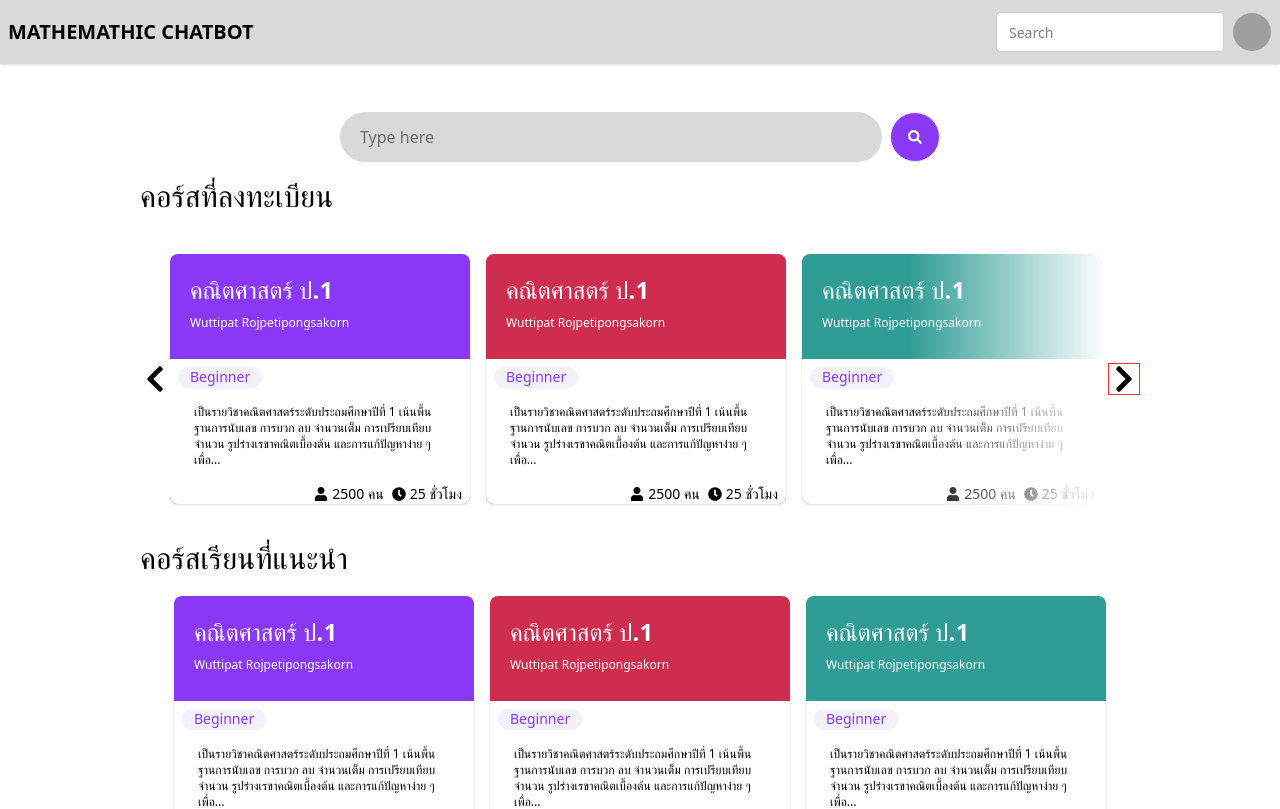
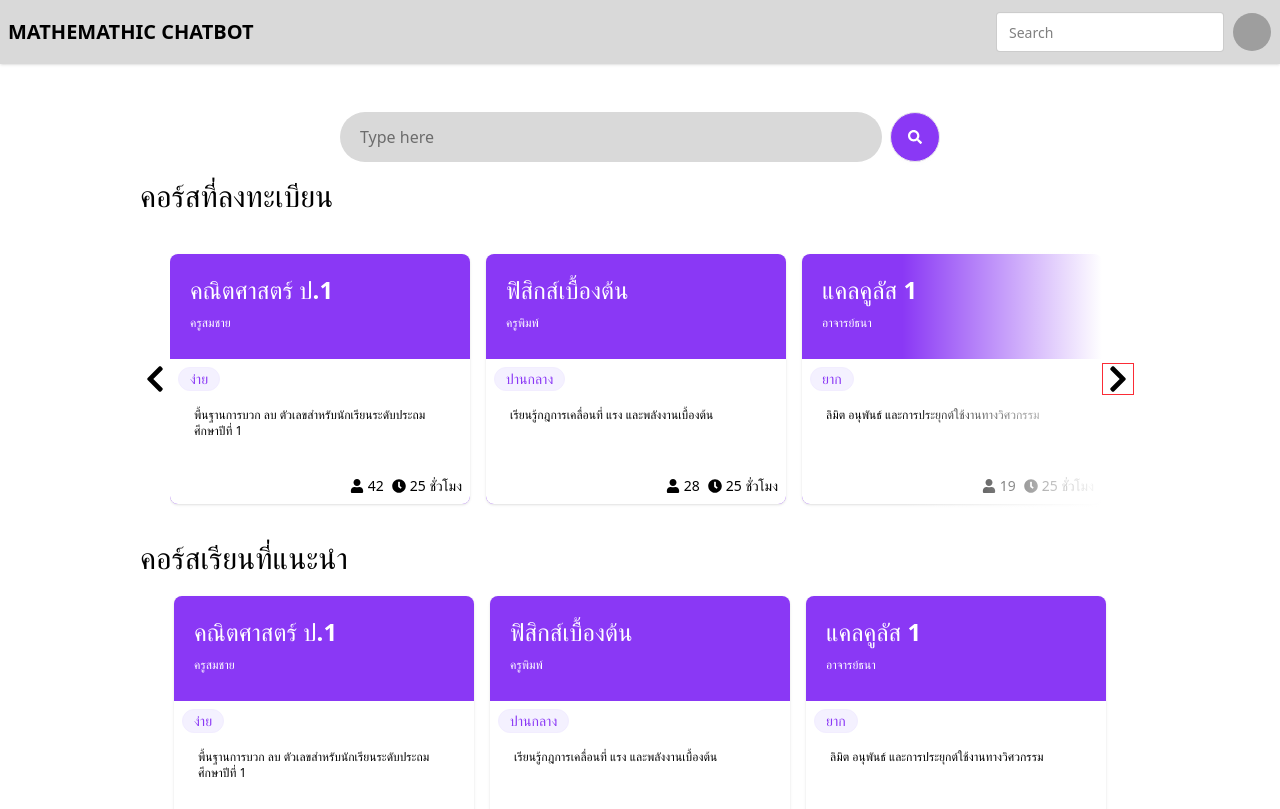
Before and after one commit to Rezzpect/MathChatBot-Front, a React (Vite) app: page / in a window 1280 px wide. Shown: the top 809 px of the page. Built offline with nearby package versions, Linux system fonts and the light colour scheme; grey boxes are pictures that could not be loaded.

Commit message:
add// Adjust Component to be ready for API

```diff
--- a/src/components/CourseCard/index.tsx
+++ b/src/components/CourseCard/index.tsx
@@ -2,23 +2,28 @@ import { FaUser } from "react-icons/fa";
 import { FaClock } from "react-icons/fa";
 import type { CourseCardProp } from "../../@types/coursecard";
 
-export default function CourseCard({color}:CourseCardProp) {
+export default function CourseCard({
+    course_name,
+    course_owner,
+    difficulty,
+    course_description,
+    student_amount }
+    : CourseCardProp) {
     return (
-        <div className={`card ${color} text-neutral-content w-[300px] h-[250px] flex-shrink-0 card-sm shadow-sm`}>
+        <div className={`card bg-primary text-neutral-content w-[300px] h-[250px] flex-shrink-0 card-sm shadow-sm`}>
             <div className="card-body text-primary-content p-5">
-                <header className="card-title text-2xl font-bold">คณิตศาสตร์ ป.1</header>
-                <p className="text-l">Wuttipat Rojpetipongsakorn</p>
+                <header className="card-title text-2xl font-bold">{course_name}</header>
+                <p className="text-l">{course_owner}</p>
             </div>
             <div className="bg-white rounded-b-lg h-[145px] flex flex-col text-2xl p-2">
-                <div className="badge badge-soft badge-primary">Beginner</div>
-                <p className="card-body">        เป็นรายวิชาคณิตศาสตร์ระดับประถมศึกษาปีที่ 1
-                    เน้นพื้นฐานการนับเลข การบวก ลบ จำนวนเต็ม การเปรียบเทียบจำนวน
-                    รูปร่างเรขาคณิตเบื้องต้น และการแก้ปัญหาง่าย ๆ เพื่อ...
-                </p>
+                <div className="badge badge-soft badge-primary">{difficulty}</div>
+
+                <p className="card-body">{course_description}</p>
+
                 <div className="flex justify-end text-sm items-center gap-2">
                     <div className="flex text-sm items-center gap-1">
                         <div><FaUser /></div>
-                            <span>2500 คน</span>
+                        <span>{student_amount}</span>
                     </div>
                     <div className="flex text-sm items-center gap-1">
                         <div><FaClock /></div>
--- a/src/pages/Lesson/index.tsx
+++ b/src/pages/Lesson/index.tsx
@@ -3,38 +3,11 @@ import { FaPlus } from "react-icons/fa";
 import DataTable from "../../components/DataTable/datatable";
 
 export default function LessonPage() {
-    const data = [
-        {
-            title: "โจทย์ปัญหาการคูณ",
-            description: "Lorem ipsum dolor sit amet, consectetur adipiscing elit.",
-            exerciseCount: "23 ข้อ",
-            status: "เสร็จ"
-        },
-        {
-            title: "โจทย์ปัญหาการบวก",
-            description: "Lorem ipsum dolor sit amet, consectetur adipiscing elit.",
-            exerciseCount: "15 ข้อ",
-            status: "กำลังทำ"
-        },
-        {
-            title: "โจทย์ปัญหาการลบ",
-            description: "Lorem ipsum dolor sit amet, consectetur adipiscing elit.",
-            exerciseCount: "30 ข้อ",
-            status: "ยังไม่เริ่ม"
-        },
-        {
-            title: "โจทย์ปัญหาการหาร",
-            description: "Lorem ipsum dolor sit amet, consectetur adipiscing elit.",
-            exerciseCount: "18 ข้อ",
-            status: "เสร็จ"
-        },
-        {
-            title: "โจทย์ปัญหาการแก้สมการง่ายๆ",
-            description: "Lorem ipsum dolor sit amet, consectetur adipiscing elit.",
-            exerciseCount: "12 ข้อ",
-            status: "กำลังทำ"
-        }
-    ];
+    const data ={
+            course_title: "คณิตสอบแข่ง",
+            course_owner: "Wuttipat Rojpetipongsakorn",
+            course_description: "Lorem ipsum dolor sit amet, consectetur adipiscing elit. Vestibulum tempus placerat sodales. Orci varius natoque penatibus et magnis dis parturient montes, nascetur ridiculus mus. Duis vel massa magna. Fusce erat mauris, feugiat in eleifend vel, lacinia et sapien. Sed gravida quis eros euismod molestie. Proin fringilla, urna quis dapibus luctus, nisl purus porta nisl, ut lacinia nisl sapien sed lorem. Aliquam bibendum, nulla ut pretium porttitor, metus nunc eleifend nunc, ac fermentum magna magna a massa. Quisque venenatis lorem vitae arcu finibus, nec commodo odio efficitur. In in sollicitudin dui, ac volutpat magna. Nulla nec luctus turpis. Nam gravida imperdiet molestie.",
+    };
     return (
         <div className="h-[calc(100vh-65px)] min-h-fit flex flex-col justify-center items-center">
             <div className="flex rounded-b-lg w-full h-[157px] bg-primary">
@@ -43,15 +16,15 @@ export default function LessonPage() {
             <div className="flex flex-col w-[965px] h-fit min-h-[500px]">
                 <div className="flex justify-between items-end">
                     <div className="flex flex-col text-primary my-8 gap-3">
-                        <header className="text-5xl font-bold text-shadow-lg">คณิตสอบแข่ง</header>
-                        <header className="text-xl font-bold text-shadow-lg">Wuttipat Rojpetipongsakorn</header>
+                        <header className="text-5xl font-bold text-shadow-lg">{data.course_title}</header>
+                        <header className="text-xl font-bold text-shadow-lg">{data.course_owner}</header>
                     </div>
                     <button className="btn btn-primary rounded-full shadow-sm">ลงทะเบียน<FaPlus /></button>
                 </div>
 
                 <div className="flex flex-col bg-base-300 rounded-lg shadow-sm text-base p-5 my-5">
                     <header className="text-2xl font-bold">เกี่ยวกับคอร์ส</header>
-                    <span className="px-10 py-5 w-full">Lorem ipsum dolor sit amet, consectetur adipiscing elit. Vestibulum tempus placerat sodales. Orci varius natoque penatibus et magnis dis parturient montes, nascetur ridiculus mus. Duis vel massa magna. Fusce erat mauris, feugiat in eleifend vel, lacinia et sapien. Sed gravida quis eros euismod molestie. Proin fringilla, urna quis dapibus luctus, nisl purus porta nisl, ut lacinia nisl sapien sed lorem. Aliquam bibendum, nulla ut pretium porttitor, metus nunc eleifend nunc, ac fermentum magna magna a massa. Quisque venenatis lorem vitae arcu finibus, nec commodo odio efficitur. In in sollicitudin dui, ac volutpat magna. Nulla nec luctus turpis. Nam gravida imperdiet molestie.</span>
+                    <span className="px-10 py-5 w-full">{data.course_description}</span>
                 </div>
 
                 <DataTable name="topic"/>
--- a/src/pages/main/EnrolledCourse.tsx
+++ b/src/pages/main/EnrolledCourse.tsx
@@ -1,28 +1,31 @@
 import CourseCard from "../../components/CourseCard";
 import { useState } from "react";
 import { FaChevronLeft, FaChevronRight } from "react-icons/fa";
+import { tempCourseData } from "./TempCourseData";
 
 export default function EnrolledCourse() {
     const [cardIndex, setCardIndex] = useState<number>(0);
-    const enrolledData = [
-        'bg-primary',
-        'bg-secondary',
-        'bg-accent',
-        'bg-black',
-        'bg-red-500',
-        'bg-red-500',
-        'bg-red-500',
-        'bg-red-500',
-        'bg-red-500',
-        'bg-red-500',
-        'bg-red-500',
-        'bg-red-500',
-        'bg-red-500',
-        'bg-red-500',
-        'bg-red-500',
-        'bg-red-500',
-        'bg-red-500',
-    ];
+
+    const enrolledData = tempCourseData;
+    // const enrolledData = [
+    //     'bg-primary',
+    //     'bg-secondary',
+    //     'bg-accent',
+    //     'bg-black',
+    //     'bg-red-500',
+    //     'bg-red-500',
+    //     'bg-red-500',
+    //     'bg-red-500',
+    //     'bg-red-500',
+    //     'bg-red-500',
+    //     'bg-red-500',
+    //     'bg-red-500',
+    //     'bg-red-500',
+    //     'bg-red-500',
+    //     'bg-red-500',
+    //     'bg-red-500',
+    //     'bg-red-500',
+    // ];
 
     const goNext = () => {
         if (enrolledData.length-cardIndex>3){
@@ -47,7 +50,13 @@ export default function EnrolledCourse() {
                     }}
                 >
                     {enrolledData.map((data) =>
-                        <CourseCard color={data} />
+                        <CourseCard
+                            course_name={data.course_name}
+                            course_description={data.course_description}
+                            course_owner={data.course_owner}
+                            difficulty={data.difficulty}
+                            student_amount={data.student_amount}
+                        />
                     )}
                 </div>
                  <div className="absolute inset-y-0 right-0 w-50 bg-gradient-to-l from-base-100 z-50"></div>
--- a/src/pages/main/RecommendedCourse.tsx
+++ b/src/pages/main/RecommendedCourse.tsx
@@ -1,33 +1,42 @@
 import CourseCard from "../../components/CourseCard";
 import { useState } from "react";
+import { tempCourseData } from "./TempCourseData";
 
 export default function RecommendedCourse() {
-    const enrolledData = [
-        'bg-primary',
-        'bg-secondary',
-        'bg-accent',
-        'bg-black',
-        'bg-red-500',
-        'bg-red-500',
-        'bg-red-500',
-        'bg-red-500',
-        'bg-red-500',
-        'bg-red-500',
-        'bg-red-500',
-        'bg-red-500',
-        'bg-red-500',
-        'bg-red-500',
-        'bg-red-500',
-        'bg-red-500',
-        'bg-red-500',
-    ];
+    const enrolledData = tempCourseData;
+
+    // const enrolledData = [
+    //     'bg-primary',
+    //     'bg-secondary',
+    //     'bg-accent',
+    //     'bg-black',
+    //     'bg-red-500',
+    //     'bg-red-500',
+    //     'bg-red-500',
+    //     'bg-red-500',
+    //     'bg-red-500',
+    //     'bg-red-500',
+    //     'bg-red-500',
+    //     'bg-red-500',
+    //     'bg-red-500',
+    //     'bg-red-500',
+    //     'bg-red-500',
+    //     'bg-red-500',
+    //     'bg-red-500',
+    // ];
 
     return (
         <div className="flex flex-col justify-center items-center gap-5">
             <div className="grid grid-cols-3 gap-4 items-center">
-                    {enrolledData.map((data) =>
-                        <CourseCard color={data} />
-                    )}
+                {enrolledData.map((data) =>
+                    <CourseCard
+                        course_name={data.course_name}
+                        course_description={data.course_description}
+                        course_owner={data.course_owner}
+                        difficulty={data.difficulty}
+                        student_amount={data.student_amount}
+                    />
+                )}
             </div>
             <a className="font-bold text-primary cursor-pointer">READ MORE</a>
         </div>
--- /dev/null
+++ b/src/pages/main/TempCourseData.tsx
@@ -0,0 +1,25 @@
+import type { CourseCardProp } from "../../@types/coursecard";
+
+export const tempCourseData: CourseCardProp[] = [
+  {
+    course_name: "คณิตศาสตร์ ป.1",
+    course_owner: "ครูสมชาย",
+    difficulty: "ง่าย",
+    course_description: "พื้นฐานการบวก ลบ ตัวเลขสำหรับนักเรียนระดับประถมศึกษาปีที่ 1",
+    student_amount: 42,
+  },
+  {
+    course_name: "ฟิสิกส์เบื้องต้น",
+    course_owner: "ครูพิมพ์",
+    difficulty: "ปานกลาง",
+    course_description: "เรียนรู้กฎการเคลื่อนที่ แรง และพลังงานเบื้องต้น",
+    student_amount: 28,
+  },
+  {
+    course_name: "แคลคูลัส 1",
+    course_owner: "อาจารย์ธนา",
+    difficulty: "ยาก",
+    course_description: "ลิมิต อนุพันธ์ และการประยุกต์ใช้งานทางวิศวกรรม",
+    student_amount: 19,
+  },
+];
```
Also changed, not shown: src/@types/coursecard.ts (+13 -1 lines). Lines whose indentation alone changed are shown as unchanged.
